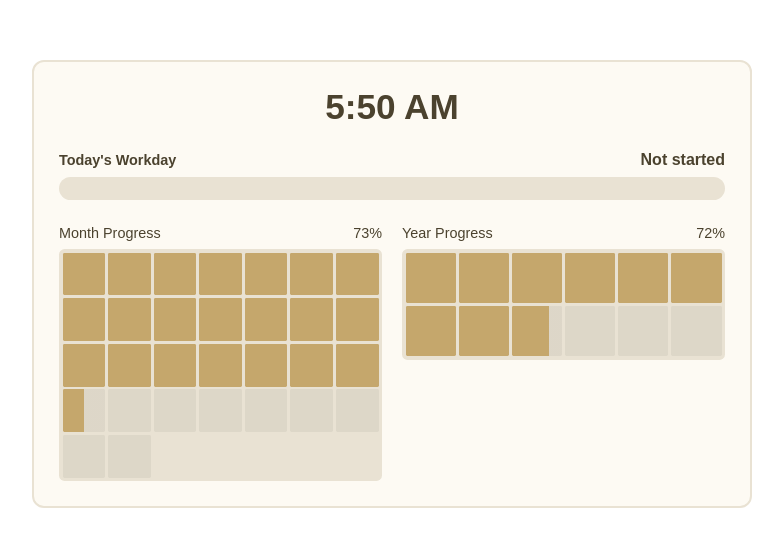
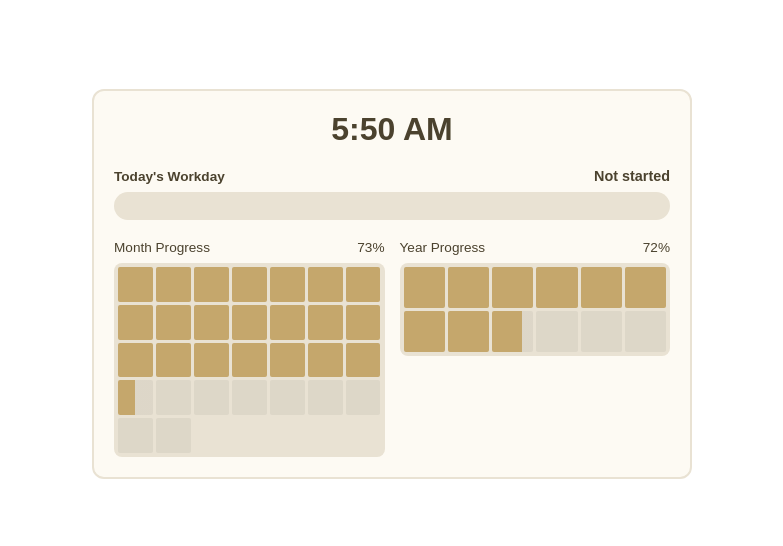
Before and after one commit to Laura-West/BasicProjects, a plain HTML site: page hours-tracker.html in a window 1280 px wide. Shown: the part 116-662 px from the top of the page, without its empty margins (248-1031 px from the left). Drawn offline with Linux system fonts and the light colour scheme.

Commit message:
Update hours-tracker.html

```diff
--- a/hours-tracker.html
+++ b/hours-tracker.html
@@ -24,46 +24,49 @@
       background-color: transparent;
     }
     .widget {
-      width: min(720px, 92vw);
+      width: min(600px, 92vw);
       border-radius: 12px;
-      padding: clamp(15px, 4vw, 25px);
+      padding: clamp(12px, 3vw, 20px);
       display: flex;
       flex-direction: column;
       align-items: center;
-      gap: clamp(15px, 3vh, 25px);
+      gap: clamp(12px, 3vh, 20px);
       background-color: var(--primary-bg-color);
       color: var(--primary-text-color);
       border: 2px solid var(--secondary-bg-color);
       transition: background-color 0.5s, border-color 0.5s, color 0.5s;
     }
     #time-display {
-      font-size: clamp(1.8rem, 8vw, 2.2rem);
+      font-size: clamp(1.5rem, 7vw, 2rem);
       font-weight: 700;
     }
     .tracker-group {
       width: 100%;
       display: flex;
       flex-direction: column;
-      gap: 25px;
+      gap: clamp(15px, 4vh, 20px);
     }
     .progress-container {
       width: 100%;
     }
     .progress-label {
-      font-size: clamp(0.8rem, 2.5vw, 0.9rem);
+      font-size: clamp(0.75rem, 2.5vw, 0.85rem);
       margin-bottom: 8px;
       display: flex;
       justify-content: space-between;
       align-items: baseline;
     }
 
-    /* --- WORKDAY TRACKER STYLES (MODIFIED) --- */
+    /* --- WORKDAY TRACKER STYLES --- */
+    #day-tracker {
+        flex-basis: 50%;
+    }
     #day-tracker .progress-label span:first-child {
       font-weight: 600;
     }
     #day-remaining-text {
         font-weight: 600;
-        font-size: clamp(0.9rem, 3vw, 1rem);
+        font-size: clamp(0.8rem, 3vw, 0.9rem);
     }
     .progress-bar-background {
         width: 100%;
@@ -72,31 +75,31 @@
         overflow: hidden;
     }
     #day-progress-bar {
-        height: clamp(18.2px, 3.9vh, 23.4px); /* Increased height by 30% from 14px baseline */
+        height: clamp(20px, 5vh, 28px);
         width: 0%;
         background-color: var(--accent-color);
         border-radius: 50px;
         transition: width 0.5s ease-in-out;
     }
 
-    /* --- MONTH & YEAR TRACKER GROUP (MODIFIED) --- */
+    /* --- MONTH & YEAR TRACKER GROUP --- */
     .sub-trackers {
         display: flex;
-        justify-content: space-between;
-        gap: clamp(15px, 4vw, 20px);
+        gap: clamp(10px, 3vw, 15px);
         flex-wrap: wrap;
     }
     .sub-trackers .progress-container {
         flex: 1;
-        min-width: 140px; /* Reduced min-width for better wrapping */
+        min-width: 140px;
     }
 
     /* --- SQUARE GRID STYLES (MODIFIED) --- */
     .progress-grid {
       display: grid;
-      gap: 2.8px; /* Reduced gap by 30% */
-      padding: 3.5px; /* Reduced padding by 30% */
-      border-radius: 5.6px; /* Reduced border-radius by 30% */
+      /* Made gaps, padding, and border-radius responsive */
+      gap: clamp(1px, 0.5vw, 3px);
+      padding: clamp(2px, 0.75vw, 4px);
+      border-radius: clamp(4px, 1vw, 8px);
       background-color: var(--secondary-bg-color);
     }
     #year-progress-grid {
@@ -106,7 +109,7 @@
       width: 100%;
       padding-bottom: 100%;
       background-color: rgba(0,0,0,0.05);
-      border-radius: 1.4px;
+      border-radius: clamp(1px, 0.25vw, 2px); /* Responsive square corners */
       transition: background-color 0.5s;
     }
     .progress-grid .square.filled {
```
